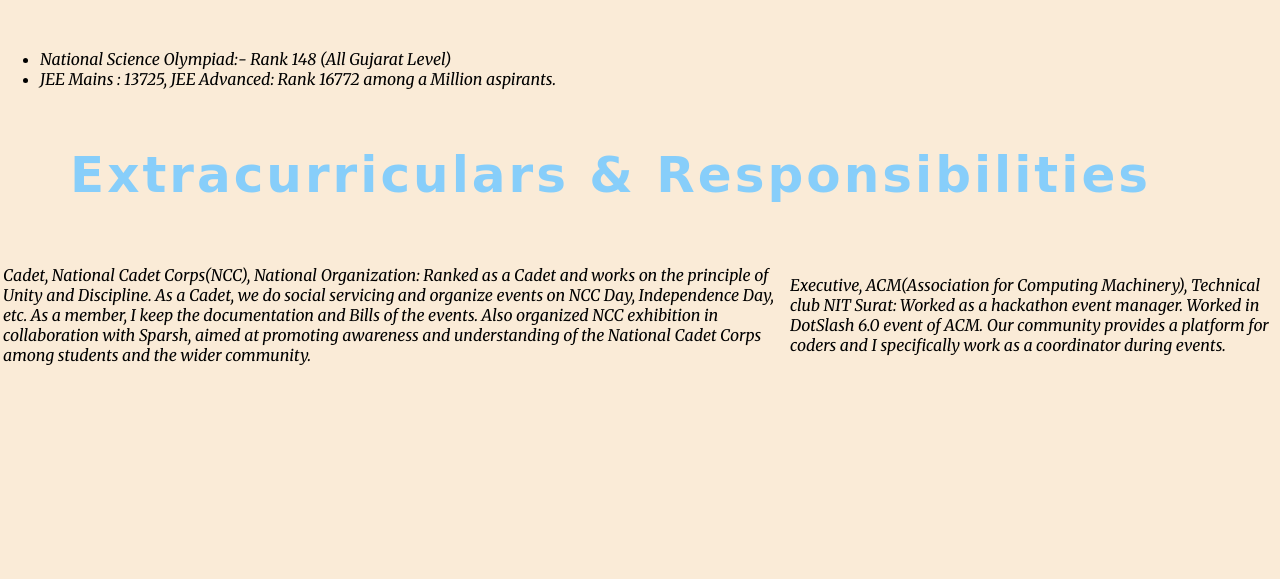
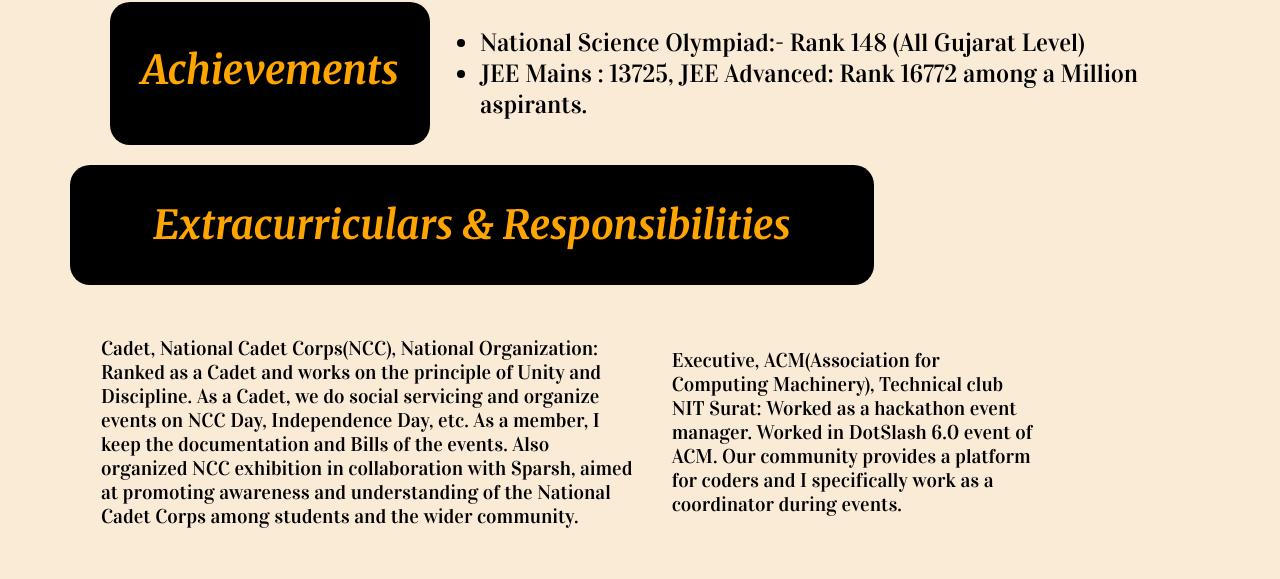
Before and after one commit to mandeep848/Myportfolio, a plain HTML site: page index.html in a window 1280 px wide. Shown: the part 675-1254 px from the top of the page. Before the commit the page ends 1059 px from the top, so only its background shows below. Drawn offline with Linux system fonts and the light colour scheme; a web font is replaced by a local one.

Commit message:
Update styles.css

```diff
--- a/styles.css
+++ b/styles.css
@@ -1,22 +1,22 @@
-body {
-    background-color: antiquewhite;
+body{
+    background-color:antiquewhite;
    margin: 0px;
-    /* text-align: left;
-    display: block;
-    width: 100%; */
-    font-family: "Merriweather", serif;
+   /*text-align:left ;
+   display: block;*/
+   font-family: 'Merriweather', serif;
 }
 /*STARTING OF THE UPPER CONTAINER CSS*/
-.gradient-background {
+ .gradient-background
+{
     background: linear-gradient(300deg, #000, green, orange);
-    background-size: 200% 200%;
+    background-size:200% 200%;
     animation: gradient-animation 10s ease infinite;
     height: 450px;
    position: relative;
    padding-top: 0.5px;
    padding-right: 66.5px;
-    max-width: 100%;
-    overflow-x: hidden;
+   max-width: 100%;overflow-x: hidden;
+    /* used for putting background on top*/
 }
 @keyframes gradient-animation {
     0% {
@@ -29,51 +29,136 @@ body {
       background-position: 0% 50%;
     }
   }
-h1 {
-    position: relative;
-    top: 70px;
+h1{
+
+    position: relative; /* or absolute, depending on your layout needs */
+  top: 70px;          /* Adjust top position */
   left: 70px;
     font-size: 75px;
     color: white;
 }
-h2 {
+.web{
     display: inline-block;
     position: relative;
+
     left: 70px;
     font-size: 50px;
-    font-family: "Aladin", cursive;
+    font-family: 'Aladin', cursive;
     letter-spacing: 3px;
-    color: lightskyblue;
+    color:lightskyblue;
+
 }
-.image {
-    float: right;
+.image
+{
+    float:right;
   position: absolute;
   top: 150px;
-    left: 900px;
+  left:900px;
 }
-img {
+img{
     border: 10px solid white;
     border-radius: 50% 20% / 10% 40%;
   }
   /*ENDING OF THE UPPER CONTAINER CSS*/
-.skills {
+  .skills
+  {
     position: relative;
-    display: inline-block;
     top: 90px;
     left: 150px;
-    width: 900px;
+    width:900px;
     display: grid;
     grid-template-columns: 1fr 3fr;
+
   }
-.skill-text {
+  .skill-text
+  {
     background-color: black;
+    width: 200px;
+    display: block;
     border-radius: 20px;
+    text-align: center;
+  }
+  .skill-text>h2{
+    color: orange;
+    font-family: 'Merriweather', serif;
+    font-size: 40px;
+    left:45px
+  }
+  .lang
+  {
+    font-size: 25px;
+    width: 800px;
+    padding-left: 90px;
+    font-family:'Vidaloka', serif;
+  }
+  .Achievements
+  {
+
+    position: relative;
+    top: 90px;
+    left: 110px;
+    width:900px;
+    display: grid;
+    grid-template-columns: 1fr 3fr;
+    padding-top: 20px;
+  }
+  .Achievements-text
+  {
+    background-color: black;
+    width: 300px;
     display: block;
-    width: 200px;
+    border-radius: 20px;
+   padding: 10px;
+   text-align: center;
   }
-.skill-text > h2 {
+  .Achievements-text>h2{
     color: orange;
-    font-family: "Merriweather", serif;
+    font-family: 'Merriweather', serif;
     font-size: 40px;
-    left: 45px;
+    left:5px;
   }
+  #lang2
+  {
+    font-size: 25px;
+    width: 800px;
+    padding-left: 10px;
+    font-family:'Vidaloka', serif;
+  }
+  .curricular
+  {
+    position: relative;
+    top: 90px;
+    left: 70px;
+    width:1000px;
+    padding-top: 20px;
+   /* display: grid;
+    grid-template-columns: 1fr 3fr;*/
+  }
+    .curricular-text
+  {
+    background-color: black;
+    width: 800px;
+    display: block;
+    border-radius: 20px;
+   padding: 2px;
+   text-align: center;
+   }
+  .curricular-text>h2{
+    color: orange;
+    font-family: 'Merriweather', serif;
+    font-size: 40px;
+
+  }
+  table {
+    border-collapse: separate;
+    border-spacing: 30px; /* Adjust the value as per your requirement */
+  }
+  .lang3
+  {
+    font-size: 20px;font-family:'Vidaloka', serif;
+  }
+  .lang4
+  {
+    font-size: 20px;
+    font-family:'Vidaloka', serif;
+  }
```
Lines whose indentation alone changed are shown as unchanged.
